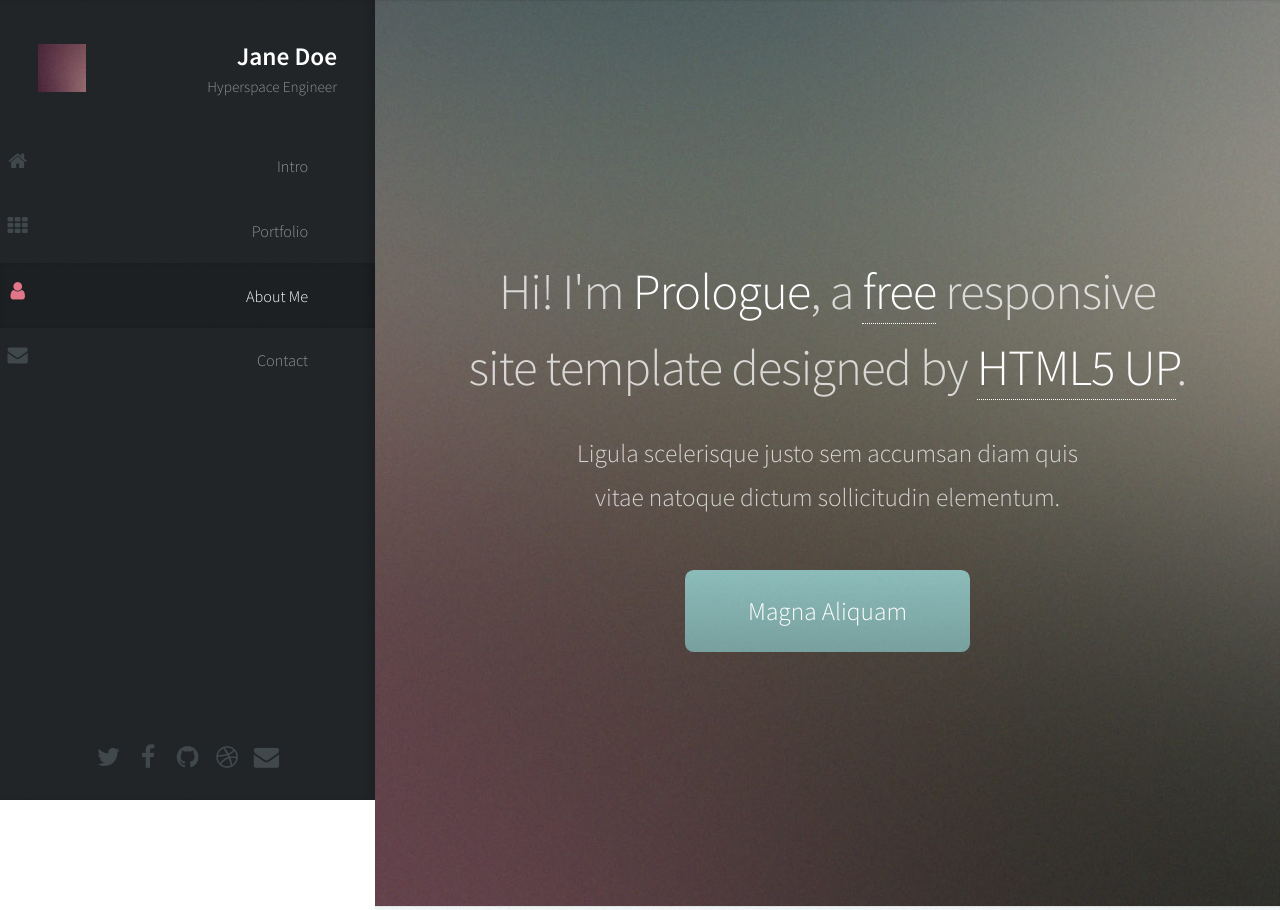
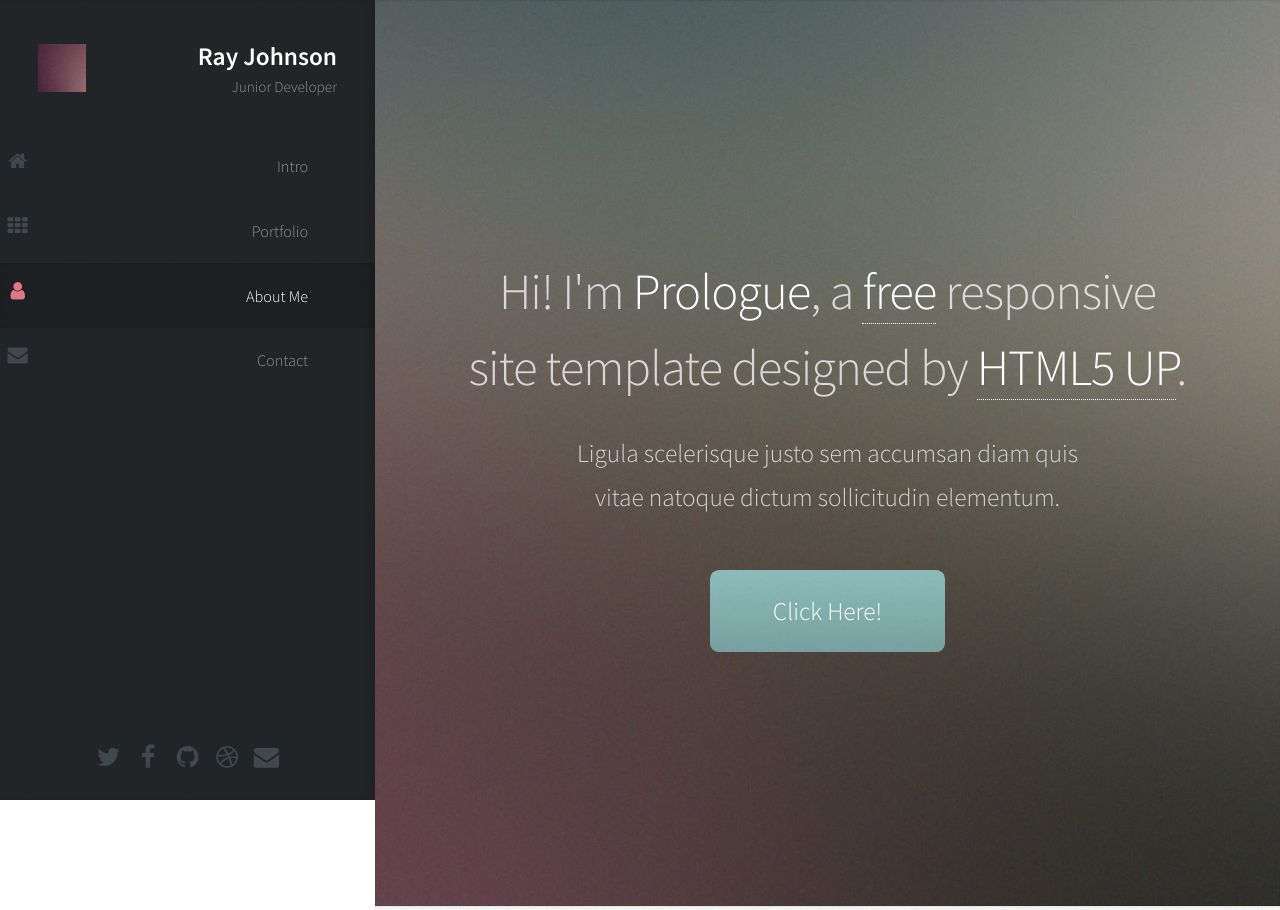
Before and after one commit to rjjohnson1204/portfolio, a plain HTML site: page lab/starter-code/index.html in a window 1280 px wide. Shown: the top 910 px of the page. Drawn offline with Linux system fonts and the light colour scheme.

Commit message:
start of feature 2

```diff
--- a/lab/starter-code/index.html
+++ b/lab/starter-code/index.html
@@ -24,8 +24,8 @@
 					<!-- Logo -->
 						<div id="logo">
 							<span class="image avatar48"><img src="images/avatar.jpg" alt="" /></span>
-							<h1 id="title">Jane Doe</h1>
-							<p>Hyperspace Engineer</p>
+							<h1 id="title">Ray Johnson</h1>
+							<p>Junior Developer</p>
 						</div>
 
 					<!-- Nav -->
@@ -70,7 +70,7 @@
 							</header>
 
 							<footer>
-								<a href="#portfolio" class="button scrolly">Magna Aliquam</a>
+								<a href="#portfolio" class="button scrolly">Click Here!</a>
 							</footer>
 
 						</div>
```
